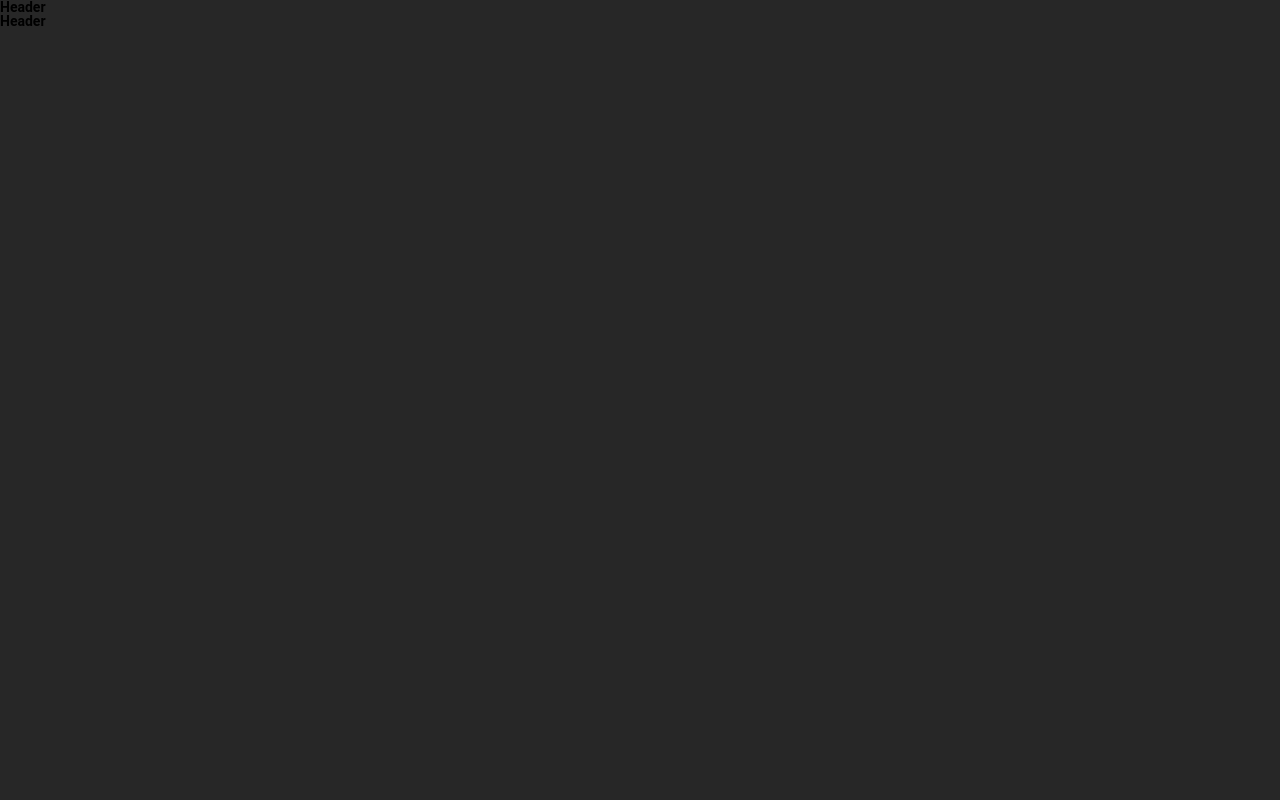
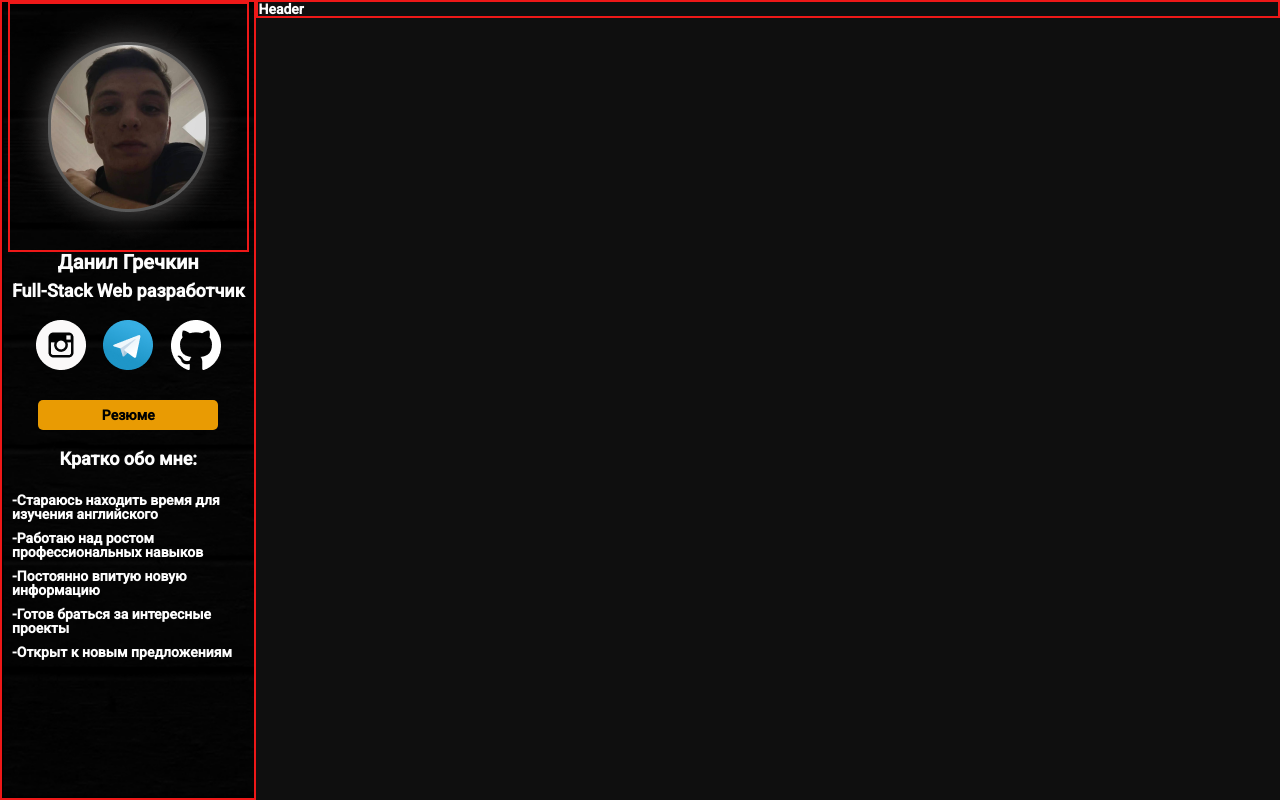
Before and after one commit to Grekalimbus/My-Works, a React (Create React App) app: page / in a window 1280 px wide. Built offline with nearby package versions, Linux system fonts and the light colour scheme.

Commit message:
ready header

```diff
--- a/public/index.html
+++ b/public/index.html
@@ -15,6 +15,8 @@
       user's mobile device or desktop. See https://developers.google.com/web/fundamentals/web-app-manifest/
     -->
     <link rel="manifest" href="%PUBLIC_URL%/manifest.json" />
+    <link rel="preconnect" href="https://fonts.gstatic.com" crossorigin>
+    <link href="https://fonts.googleapis.com/css2?family=Roboto:wght@500&display=swap" rel="stylesheet">
     <!--
       Notice the use of %PUBLIC_URL% in the tags above.
       It will be replaced with the URL of the `public` folder during the build.
--- a/src/App.tsx
+++ b/src/App.tsx
@@ -1,10 +1,15 @@
 import React from 'react';
 import Body from './app/components/body/Body';
 import Header from './app/components/header/Header';
+import styles from './index.module.css';
+
+export interface STYLES {
+  [key: string]: string;
+}
 
 function App() {
   return (
-    <div>
+    <div className={styles.app}>
       <Header />
       <Body />
     </div>
--- a/src/app/components/body/Body.tsx
+++ b/src/app/components/body/Body.tsx
@@ -1,7 +1,8 @@
 import React, { FC } from 'react';
+import styles from './index.module.css';
 
 const Body: FC = () => {
-  return <div>Header</div>;
+  return <div className={styles.body}>Header</div>;
 };
 
 export default Body;
--- /dev/null
+++ b/src/app/components/body/index.module.css
@@ -0,0 +1,5 @@
+.body{
+    width: 100%;
+    height: 100%;
+    border: 2px solid rgb(238, 24, 24);
+}
--- a/src/app/components/header/Header.tsx
+++ b/src/app/components/header/Header.tsx
@@ -1,7 +1,44 @@
 import React, { FC } from 'react';
+import styles from './index.module.css';
+import face from '../../image/face.png';
+import inst from '../../image/inst.png';
+import tg from '../../image/telegramm.png';
+import gh from '../../image/github.png';
 
 const Header: FC = () => {
-  return <div>Header</div>;
+  return (
+    <div className={styles.header}>
+      <img src={face} alt="MyFace" className={styles.face}></img>
+      <h1 className={styles.h1}>Данил Гречкин</h1>
+      <h2 className={styles.h2}>Full-Stack Web разработчик</h2>
+      <div className={styles.wrapperContacts}>
+        <a href="https://www.instagram.com/danilimbus/" target="_blank">
+          <img src={inst} alt="Inst" />
+        </a>
+        <a href="https://t.me/makakanos" target="_blank">
+          <img src={tg} alt="tg" />
+        </a>
+        <a href="https://github.com/Grekalimbus" target="_blank">
+          <img src={gh} alt="gh" />
+        </a>
+      </div>
+      <a
+        href="https://hh.ru/resume/a28492ccff0ba9cb970039ed1f38734d7a6463"
+        target="_blank"
+        className={styles.button}
+      >
+        <p>Резюме</p>
+      </a>
+      <h3 className={styles.h3}>Кратко обо мне:</h3>
+      <div className={styles.title}>
+        <p className={styles.p}>-Стараюсь находить время для изучения английского</p>
+        <p className={styles.p}>-Работаю над ростом профессиональных навыков</p>
+        <p className={styles.p}>-Постоянно впитую новую информацию</p>
+        <p className={styles.p}>-Готов браться за интересные проекты</p>
+        <p className={styles.p}>-Открыт к новым предложениям</p>
+      </div>
+    </div>
+  );
 };
 
 export default Header;
--- /dev/null
+++ b/src/app/components/header/index.module.css
@@ -0,0 +1,65 @@
+.header{
+    width: 320px;
+    height: 100vh;
+    border: 2px solid rgb(238, 24, 24);
+    background-image: url('../../image/backgruond.png');
+    background-repeat: no-repeat;
+    background-size: cover;
+    display: flex;
+    flex-direction: column;
+    align-items: center;
+}
+
+.face{
+    border: 2px solid rgb(238, 24, 24);
+}
+
+.h1{
+    font-size: 20px;
+    font-weight: bold;
+}
+.h2{
+    font-size: 18px;
+    font-weight: bold;
+    margin-top: 10px;
+}
+.h3{
+    font-size: 18px;
+    font-weight: bold;
+    margin-top: 20px;
+}
+.wrapperContacts{
+    display: flex;
+    justify-content: space-around;
+    margin-top: 20px;
+    width: 80%;
+}
+.button{
+    display: flex;
+    flex-direction: column;
+    justify-content: center;
+    align-items: center;
+    background-color: #E99B03;
+    width: 180px;
+    height: 30px;
+    margin-top: 30px;
+    color: black;
+    border-radius: 5px;
+    transition: all 1s;
+}
+.button:hover{
+    box-shadow: 0px 0px 17px 4px rgba(255, 255, 255, 0.33);
+}
+
+.title{
+    margin-top: 15px;
+    margin-left: 10px;
+}
+.p{margin-top: 10px;}
+
+@media (max-height: 665px) {
+    .header{display: none;}
+}
+@media (max-width: 900px) {
+    .header{display: none;}
+}
--- a/src/index.css
+++ b/src/index.css
@@ -14,13 +14,14 @@ nav,footer,header,aside{display: block;}
 html,body{
   height: 100%;
   width: 100%;
+  background-color: #0F0F0F;
+  color: rgb(253, 253, 253);
   font-size: 100%;
   line-height: 1;
   font-size: 14px;
   -ms-text-size-adjust: 100%;
   -moz-text-size-adjust: 100%;
   -webkit-text-size-adjust: 100%;
-  background-color: rgb(39, 39, 39);
   font-family: 'Roboto', sans-serif;
   font-weight: 600;
 }
--- /dev/null
+++ b/src/index.module.css
@@ -0,0 +1,5 @@
+.app{
+    display: flex;
+    width: 100%;
+    height: 100%;
+}
--- /dev/null
+++ b/src/index.module.d.ts
@@ -0,0 +1,4 @@
+declare module '*.module.css' {
+    const classes: { [key: string]: string };
+    export default classes;
+  }
```
Also changed, not shown: src/app/image/backgruond.png, src/app/image/face.png.
